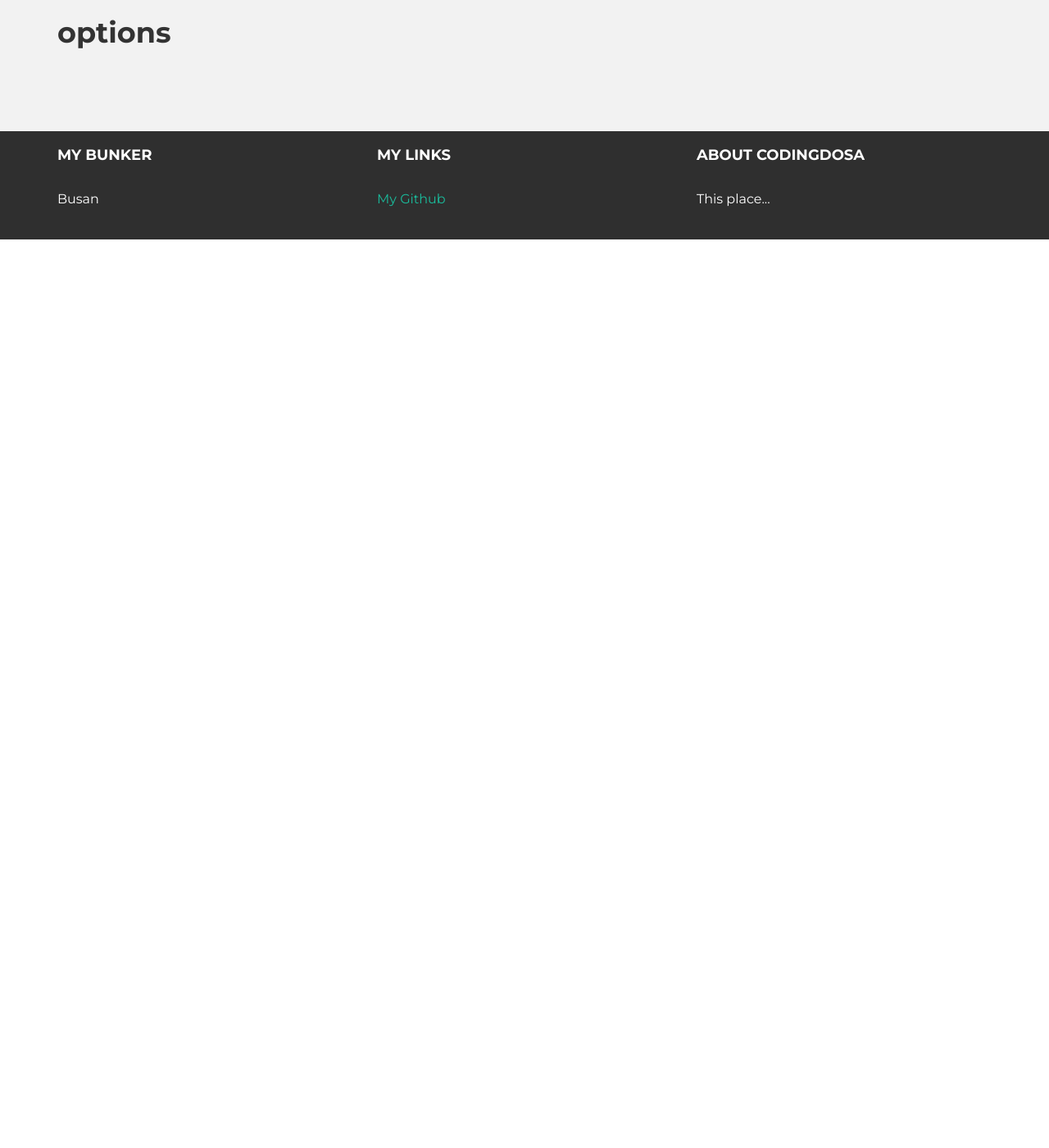
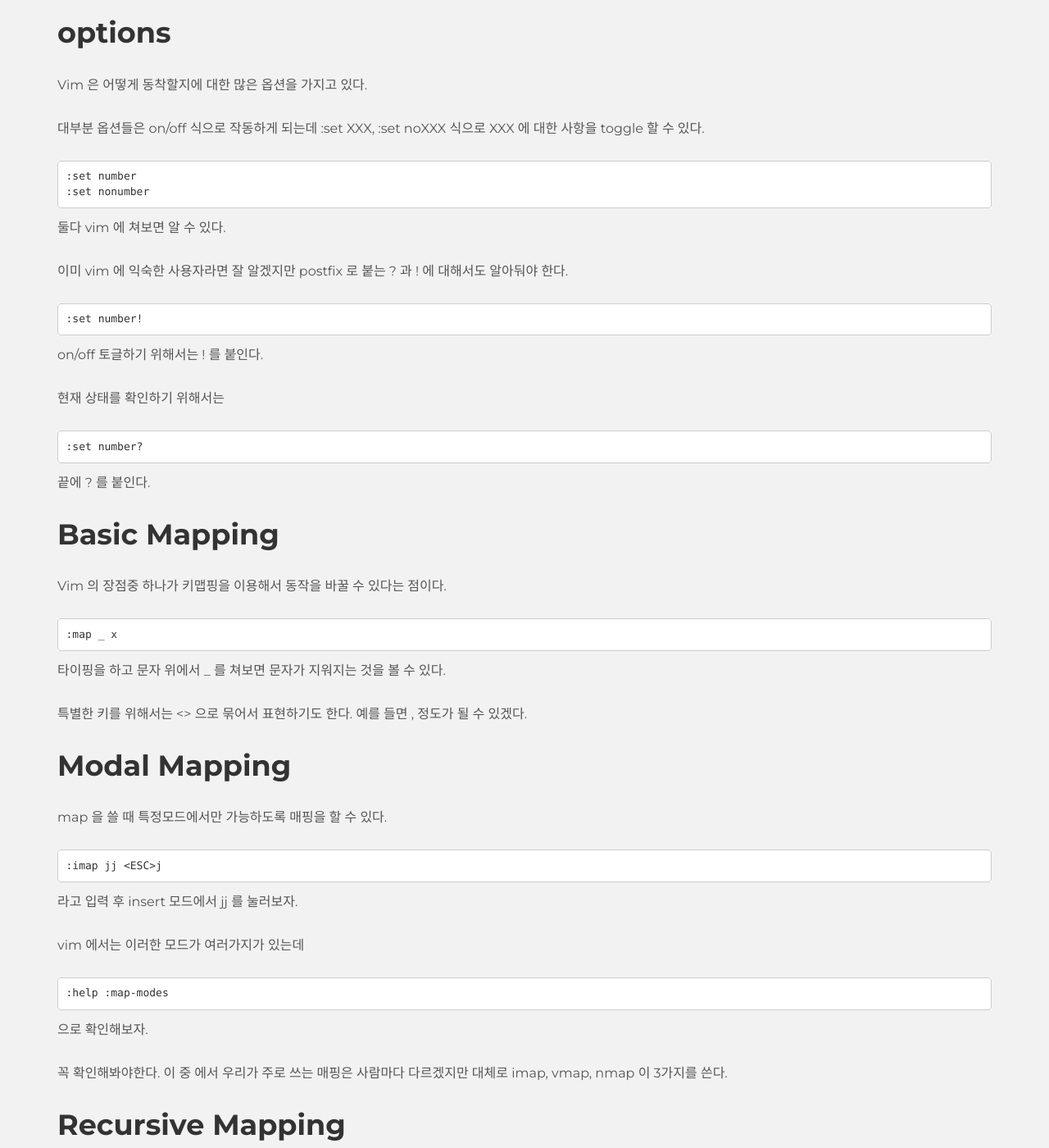
Before and after one commit to hsnks100/hsnks100.github.io.bak, a Jekyll site: the page built from _posts/2017-07-11-Learn-VimScript.markdown, in a window 1280 px wide and 1400 px high, scrolled down 2587 px. Shown: the whole window at 82% size. Built offline with Jekyll 4.4.1, drawn with Linux system fonts in a browser that asks for light colours; nearby versions of some CDN libraries; before the commit the page ends 2879 px from its top, so only the background shows below that; some of the changed text lies outside the part shown.

Commit message:
update map

````diff
--- a/_posts/2017-07-11-Learn-VimScript.markdown
+++ b/_posts/2017-07-11-Learn-VimScript.markdown
@@ -112,3 +111,87 @@
 
 
 # options
+
+Vim 은 어떻게 동착할지에 대한 많은 옵션을 가지고 있다.
+
+대부분 옵션들은 on/off 식으로 작동하게 되는데 :set XXX, :set noXXX 식으로 XXX 에 대한 사항을 toggle 할 수 있다.
+
+```
+:set number
+:set nonumber
+```
+둘다 vim 에 쳐보면 알 수 있다.
+
+이미 vim 에 익숙한 사용자라면 잘 알겠지만 postfix 로 붙는 ? 과 ! 에 대해서도 알아둬야 한다.
+
+```
+:set number!
+```
+
+on/off 토글하기 위해서는 ! 를 붙인다.
+
+현재 상태를 확인하기 위해서는
+
+```
+:set number?
+```
+
+끝에 ? 를 붙인다.
+
+
+# Basic Mapping
+
+Vim 의 장점중 하나가 키맵핑을 이용해서 동작을 바꿀 수 있다는 점이다.
+
+```
+:map _ x
+```
+타이핑을 하고 문자 위에서 _ 를 쳐보면 문자가 지워지는 것을 볼 수 있다.
+
+특별한 키를 위해서는 <> 으로 묶어서 표현하기도 한다. 예를 들면 <space>, <C-d> 정도가 될 수 있겠다.
+
+# Modal Mapping
+
+map 을 쓸 때 특정모드에서만 가능하도록 매핑을 할 수 있다.
+
+```
+:imap jj <ESC>j
+```
+라고 입력 후 insert 모드에서 jj 를 눌러보자.
+
+vim 에서는 이러한 모드가 여러가지가 있는데
+
+```
+:help :map-modes
+```
+으로 확인해보자.
+
+꼭 확인해봐야한다. 이 중 에서 우리가 주로 쓰는 매핑은 사람마다 다르겠지만 대체로 imap, vmap, nmap 이 3가지를 쓴다.
+
+# Recursive Mapping
+
+```
+:nmap x dd
+:nmap _ x
+```
+
+라고 입력후에 어떤 내용이 있는 텍스트 위에서 _ 를 타이핑하면 어떤 일이 일어날까?
+
+vim 은 _ 를 입력받아서 x 를 타이핑하게 하고, 또 vim 은 x 는 dd 니까 최종적으로 dd 를 실행하게 된다.
+
+이러한 방식은 때때로 다른 플러그인과의 충돌을 발생시키고, 원하지 않는 결과를 만든다.
+
+이를 위해서 vim 은 no-remap 을 제공한다.
+
+```
+:nnoremap x dd
+:nnoremap _ x
+```
+
+라고 해보고 아까 했던 행동을 해보자.
+
+# Leaders
+
+# Load Script
+
+# Abbreviations
````
Also changed, not shown: other parts of _posts/2017-07-11-Learn-VimScript.markdown (+0 -1 lines).
